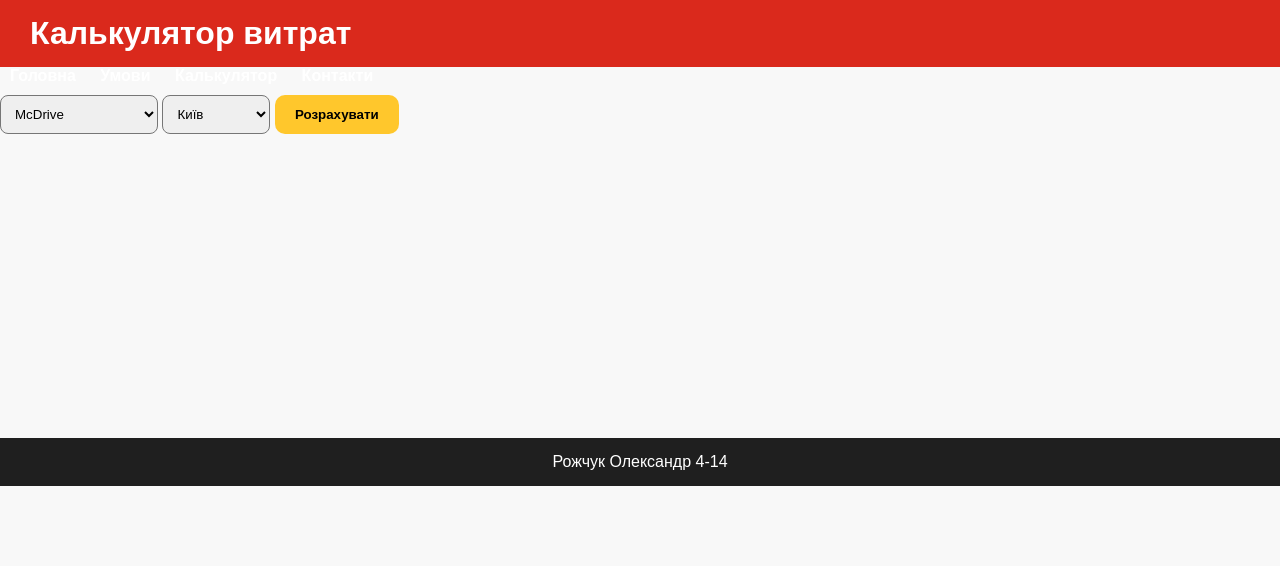
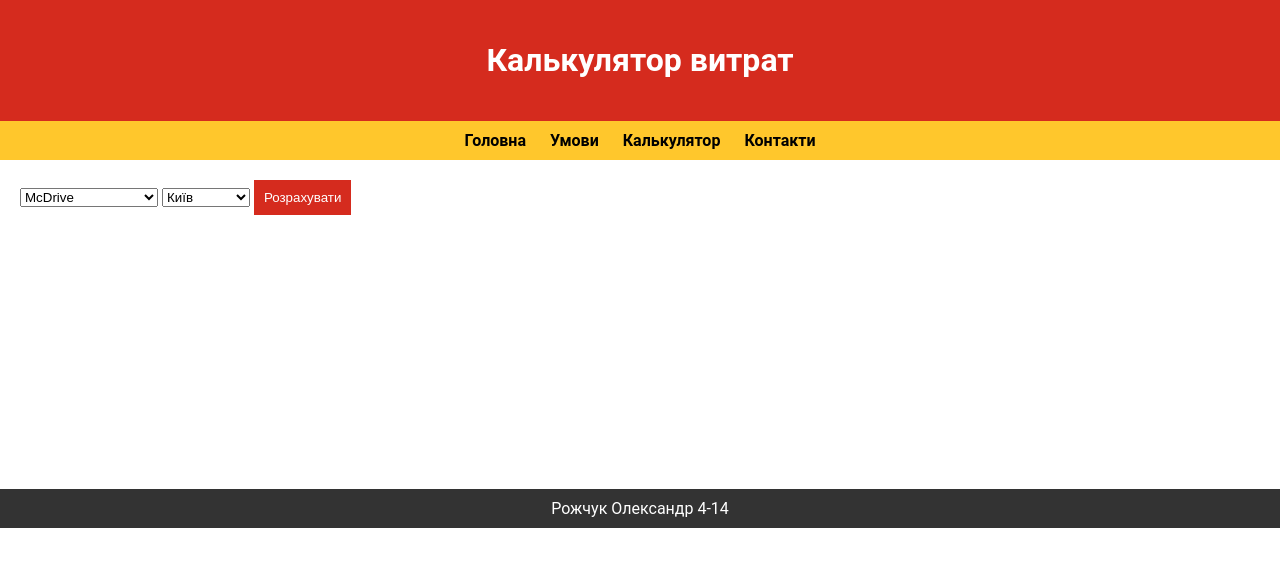
Before and after one commit to oleksandrrozhchuk75-debug/-2, a plain HTML site: page calculator.html in a window 1280 px wide. Drawn offline with Linux system fonts and the light colour scheme; files that its build step writes are made by us from their sources; a script that the page names is missing.

Commit message:
Update style.css

```diff
--- a/style.css
+++ b/style.css
@@ -1,70 +1,9 @@
-
-/* McDonald's inspired theme */
-:root{
-  --red:#DA291C;
-  --yellow:#FFC72C;
-  --dark:#1f1f1f;
-  --light:#ffffff;
-}
-*{margin:0;padding:0;box-sizing:border-box;font-family:'Poppins', sans-serif;}
-body{background:#f8f8f8;color:#222;}
-header{
-  background:var(--red);
-  color:white;
-  padding:15px 30px;
-  display:flex;
-  justify-content:space-between;
-  align-items:center;
-}
-nav a{
-  color:white;
-  margin:0 10px;
-  text-decoration:none;
-  font-weight:600;
-  transition:0.3s;
-}
-nav a:hover{color:var(--yellow);}
-.container{padding:40px; max-width:1100px; margin:auto;}
-
-.card{
-  background:white;
-  border-radius:15px;
-  padding:25px;
-  margin:20px 0;
-  box-shadow:0 10px 25px rgba(0,0,0,0.1);
-  transform:translateY(30px);
-  opacity:0;
-  transition:0.6s;
-}
-.card.show{
-  transform:translateY(0);
-  opacity:1;
-}
-
-button{
-  background:var(--yellow);
-  border:none;
-  padding:12px 20px;
-  border-radius:10px;
-  font-weight:bold;
-  cursor:pointer;
-  transition:0.3s;
-}
-button:hover{
-  background:#ffdb4d;
-  transform:scale(1.05);
-}
-
-select{
-  padding:10px;
-  margin:10px 0;
-  border-radius:8px;
-}
-
-footer{
-  background:var(--dark);
-  color:white;
-  text-align:center;
-  padding:15px;
-  margin-top:40px;
-}
+/*-- Сайт розроблено студентом Рожчук Олександр, група ФЕМП 4-14 */
+/* ================= css/style.css ================= */
+body {font-family: Roboto; margin:0;}
+header {background:#d52b1e; color:white; padding:20px; text-align:center;}
+nav {background:#ffc72c; padding:10px; text-align:center;}
+nav a {margin:10px; text-decoration:none; color:black; font-weight:bold;}
+main {padding:20px;}
+footer {background:#333; color:white; text-align:center; padding:10px;}
+button {padding:10px; background:#d52b1e; color:white; border:none;}
```
